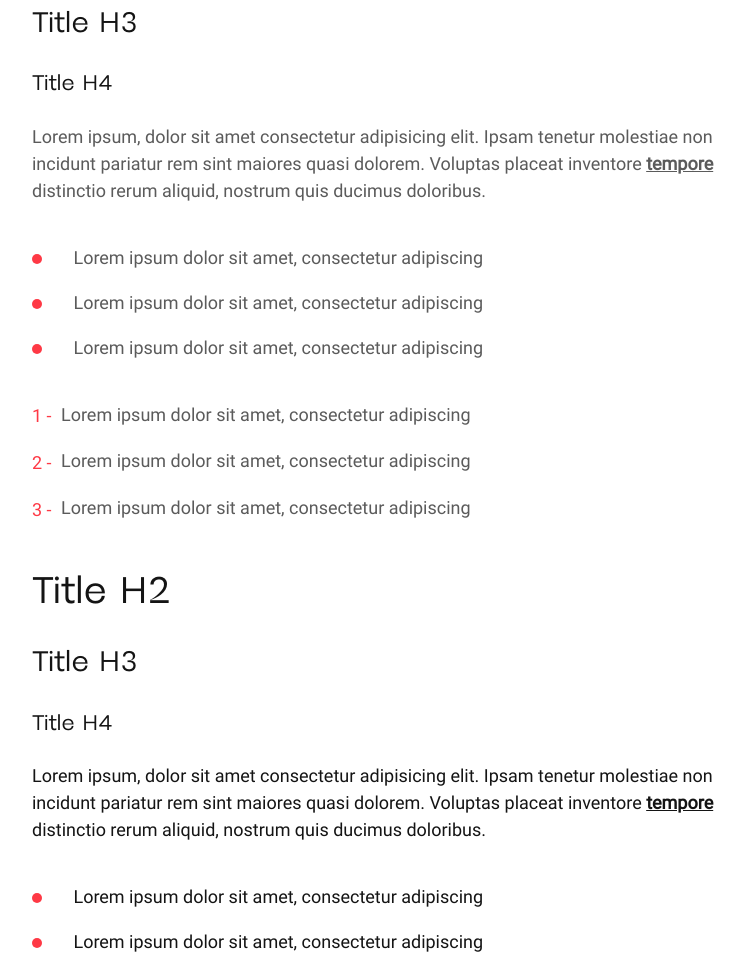
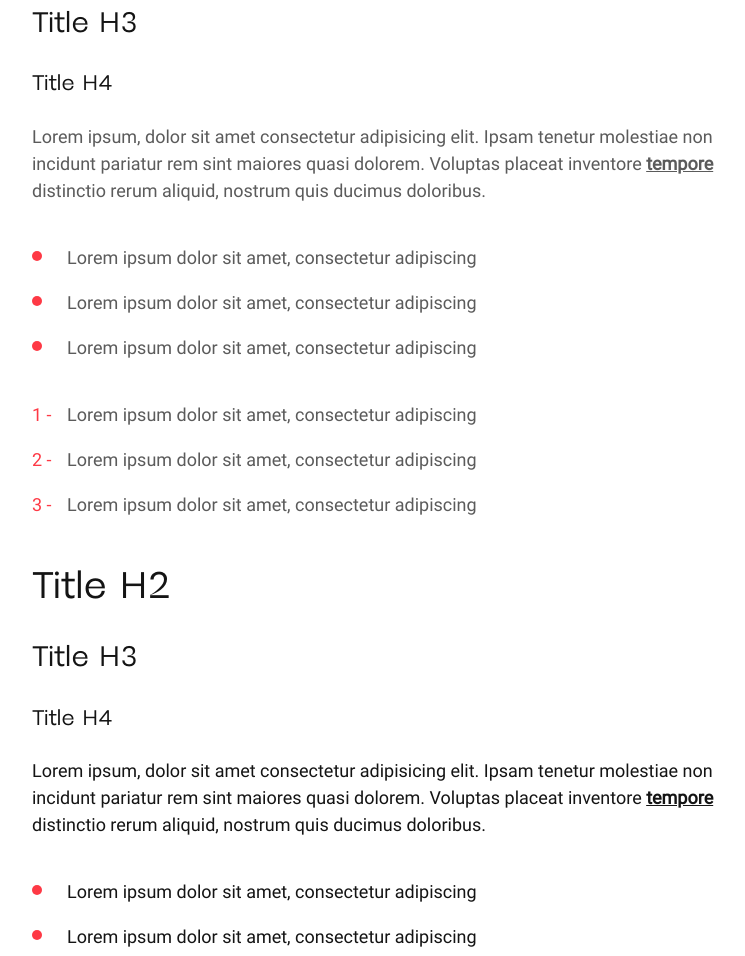
Before and after one commit to leonardchalvet/Yaago, a PHP site: page /Front/blog-details.php in a window 1280 px wide. Shown: the part 1156-2112 px from the top of the page, without its empty margins (358-1103 px from the left). Run offline with PHP 8.4, Linux system fonts and the light colour scheme.

Commit message:
Change - Front - Blog Details - Feedbacks

```diff
--- a/Front/blog-details.php
+++ b/Front/blog-details.php
@@ -135,7 +135,7 @@
 						</a>
 						<br>
 						<a href="" class="link">
-							<span class="link-text">Testez</span>
+							<span class="link-text">Voir plus</span>
 						</a>
 
 
--- a/Front/style/scss/blog-details.scss
+++ b/Front/style/scss/blog-details.scss
@@ -129,6 +129,8 @@
 			margin-bottom: 40px;
 			list-style: none;
 			li{
+				position: relative;
+				padding-left: 35px;
 				@include styleParagraphBig;
 				&:before{
 					content:'';
@@ -136,9 +138,9 @@
 					width: 10px;
 					border-radius: 5px;
 					background-color: $colorMain_1;
-					display: inline-block;
-					vertical-align: middle;
-					margin-right: 27px;
+					position: absolute;
+					left: 0px;
+					top: 7px;
 				}
 				&:not(:last-child){
 					margin-bottom: 18px;
@@ -150,14 +152,16 @@
 			margin-bottom: 40px;
 			list-style: none;
 			li{
+				position: relative;
+				padding-left: 35px;
 				@include styleParagraphBig;
 				counter-increment: counter;
 				&:before{
 					content: counter(counter) ' -';
 					color: $colorMain_1;
-					display: inline-block;
-					vertical-align: middle;
-					margin-right: 5px;
+					position: absolute;
+					left: 0px;
+					top: 0px;
 				}
 				&:not(:last-child){
 					margin-bottom: 18px;
@@ -326,12 +330,13 @@
 				}
 			}
 			.container-author{
+				margin-top: 80px;
 				.author{
 					align-items: flex-start;
 					.pp{
 						width: 70px;
 						height: 78px;
-						margin-right: 10px;
+						margin-right: 20px;
 					}
 				}
 
@@ -345,7 +350,17 @@
 	margin-top: 90px;
 	margin-bottom: 200px;
 	.wrapper{
-		border-top: 1px solid #D0D3D8;
+		position: relative;
+		&:before{
+			content:'';
+			position: absolute;
+			left: 50%;
+			transform: translateX(-50%);
+			top: 0px;
+			width: 100%;
+			height: 1px;
+			background-color: #D0D3D8;
+		}
 		@include styleGrid3;
 		padding-top: 90px;
 	}
@@ -439,6 +454,9 @@
 		margin-bottom: 84px;
 		.wrapper{
 			padding-top: 60px;
+			&:before{
+				width: calc(100% - 50px);
+			}
 		}
 		.container-articles{
 			.article{
```
Also changed, not shown: Front/style/css/blog-details.css.
